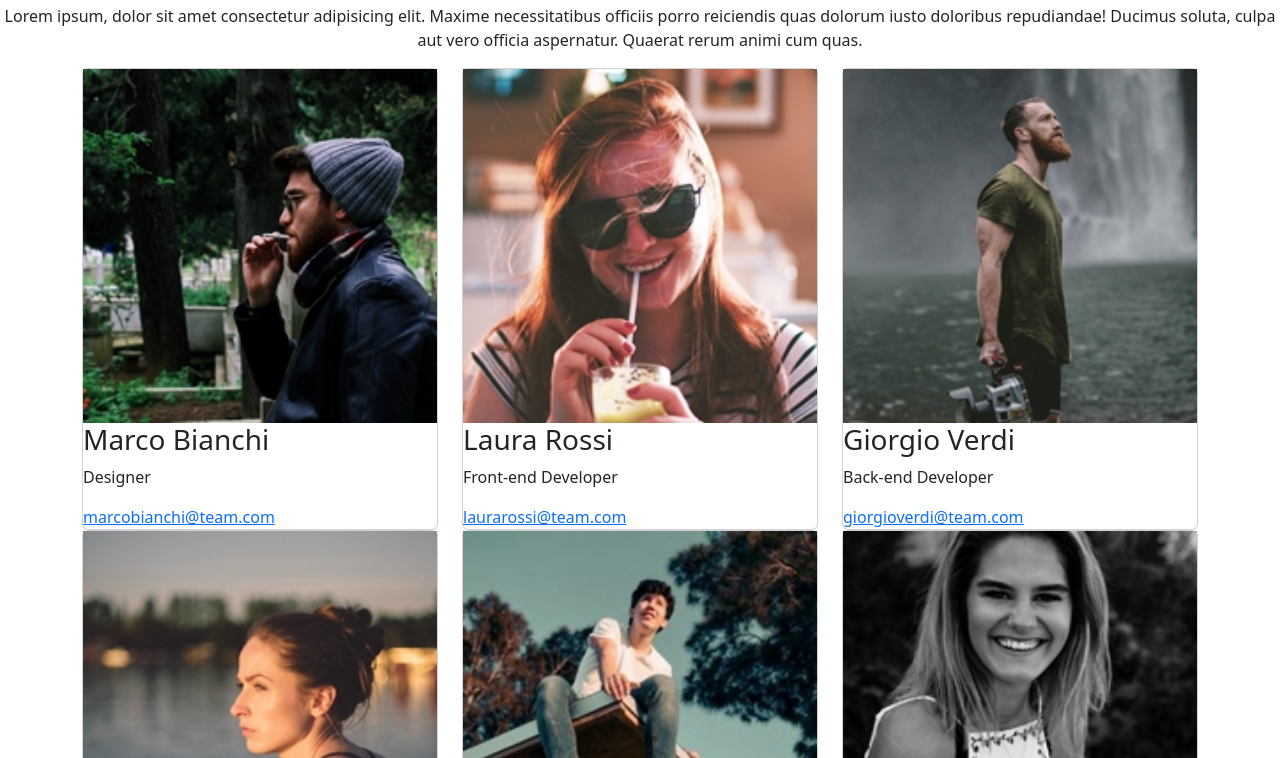
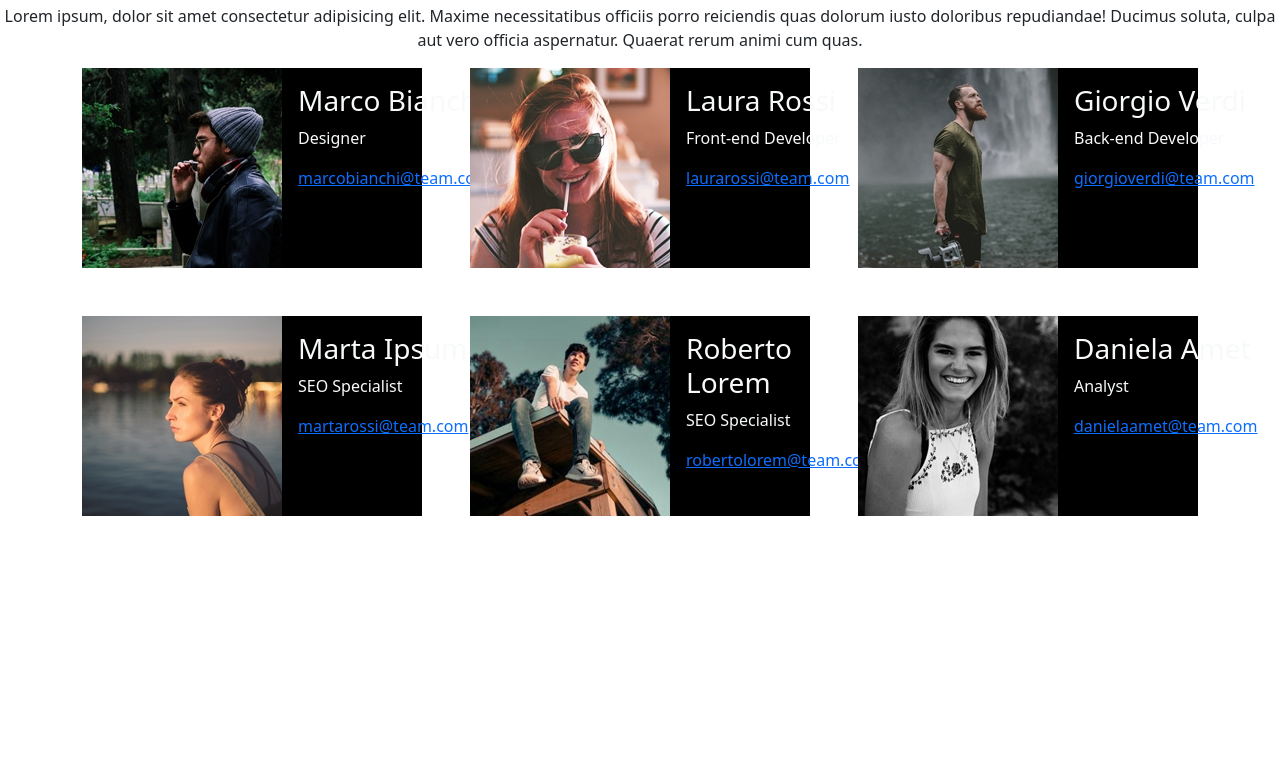
Before and after one commit to Giulia-Ciampelli/js-our-team, a plain HTML site: page index.html in a window 1280 px wide. Shown: the part 42-800 px from the top of the page. Drawn offline with nearby package versions, Linux system fonts and the light colour scheme.

Commit message:
docs: start style

```diff
--- a/assets/script.js
+++ b/assets/script.js
@@ -55,8 +55,9 @@ for (let i = 0; i < teamMembers.length; i++) {
   // 3. crea il markup
   let markup = `
   <div class="col-4">
-    <div class="card">
+    <div class="d-flex flex-row bg-black text-light">
         <img src="${img}" alt="">
+        <div class="p-3">
           <h3>
           ${name}
           </h3>
@@ -67,6 +68,7 @@ for (let i = 0; i < teamMembers.length; i++) {
           ${email}
           </a>
         </div>
+    </div>
   </div>`;
   console.log(markup);
 
--- a/index.html
+++ b/index.html
@@ -28,7 +28,7 @@
 
     <!-- contenuto da riempire in js -->
      <div class="container">
-        <div class="row">
+        <div class="row g-5">
         </div>
      </div>
 
```
Lines whose indentation alone changed are shown as unchanged.
